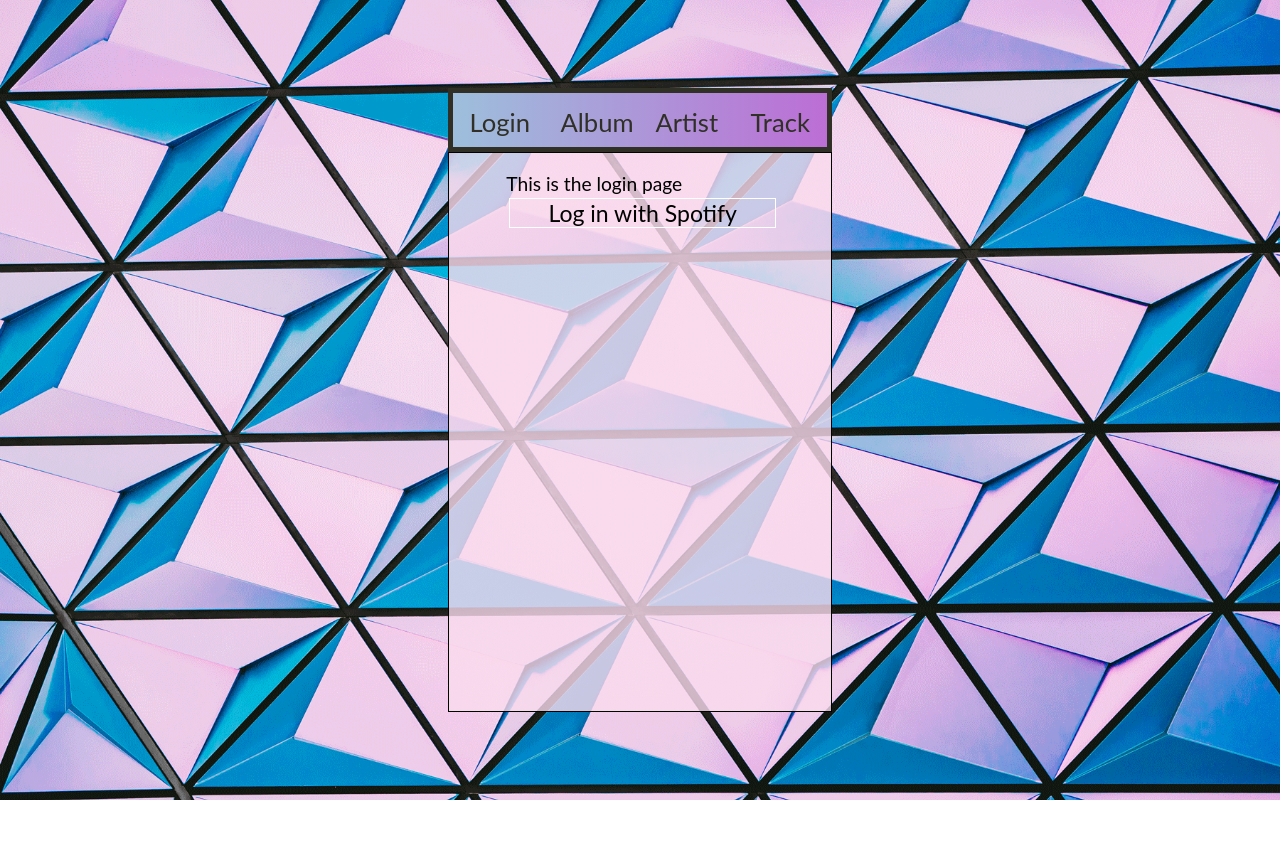
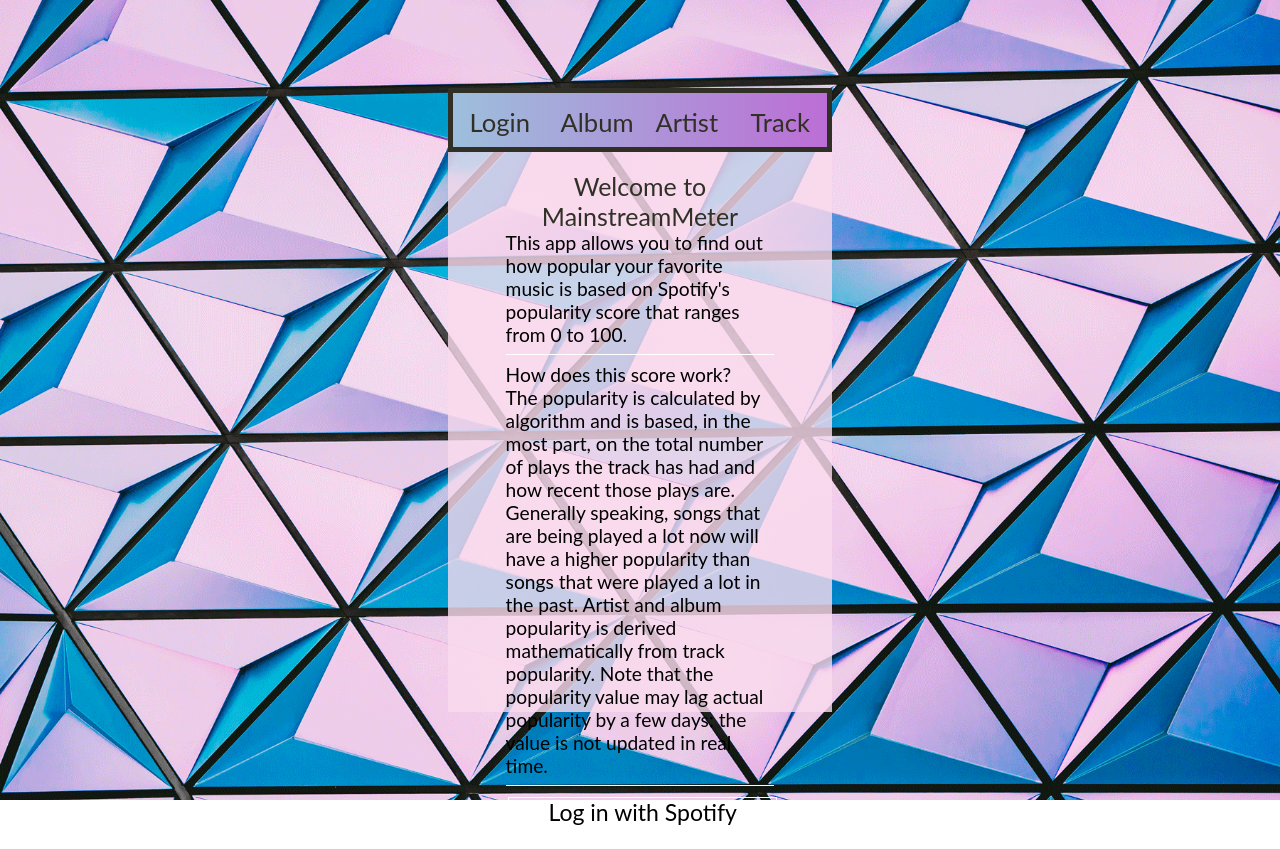
Before and after one commit to nikitadrozdovskii/MainstreamMeter, a plain HTML site: page index.html in a window 1280 px wide. Before the commit the page ends 800 px from the top, so only its background shows below. Drawn offline with Linux system fonts and the light colour scheme; files whose address does not match are found by name.

Commit message:
added description and styled login page

```diff
--- a/styles/style.css
+++ b/styles/style.css
@@ -74,7 +74,7 @@ a {
 main{
     height:70%;
     background-color: rgba(250, 219, 238,0.8);
-    border: 1px solid black;
+    /*border: 1px solid black;*/
     font-size: 1.2em;
 }
 
@@ -131,9 +131,13 @@ input {
     /*margin:auto;*/
 /*}*/
 
-#trackDiv h2, #artistDiv h2, #albumDiv h2{
+#trackDiv h2, #artistDiv h2, #albumDiv h2, #content p{
     width:100%;
     /*border: 1px solid white;*/
     text-align: center;
     color: #303027;
 }
+
+#content p{
+    font-size: 1.3em;
+}
--- a/views/login.html
+++ b/views/login.html
@@ -1,5 +1,11 @@
 <div id="content">
-    <p>This is the login page</p>
+    <p>Welcome to MainstreamMeter</p>
+    <div>This app allows you to find out how popular your favorite music is based on Spotify's popularity score that ranges from 0 to 100.</div>
+    <hr>
+    <div>How does this score work?</div>
+    <div> The popularity is calculated by algorithm and is based, in the most part, on the total number of plays the track has had and how recent those plays are.
+        Generally speaking, songs that are being played a lot now will have a higher popularity than songs that were played a lot in the past. Artist and album popularity is derived mathematically from track popularity. Note that the popularity value may lag actual popularity by a few days: the value is not updated in real time.</div>
     <!--<a href="https://accounts.spotify.com/authorize?client_id=5307a69a36d649da9466aa6d6f0b74cb&redirect_uri=http:%2F%2Flocalhost:63342%2Fmm%2Findex.html&response_type=token">Authorize</a>-->
+    <hr>
     <input type="button" class="button" value="Log in with Spotify" onclick="window.location.href='https://accounts.spotify.com/authorize?client_id=5307a69a36d649da9466aa6d6f0b74cb&redirect_uri=http:%2F%2Flocalhost:63342%2Fmm%2Findex.html&response_type=token'" />
 </div>
```
